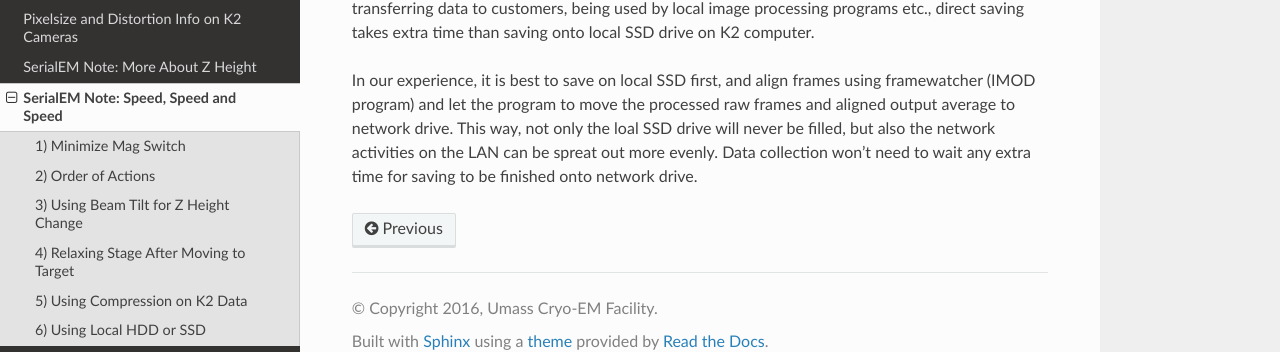
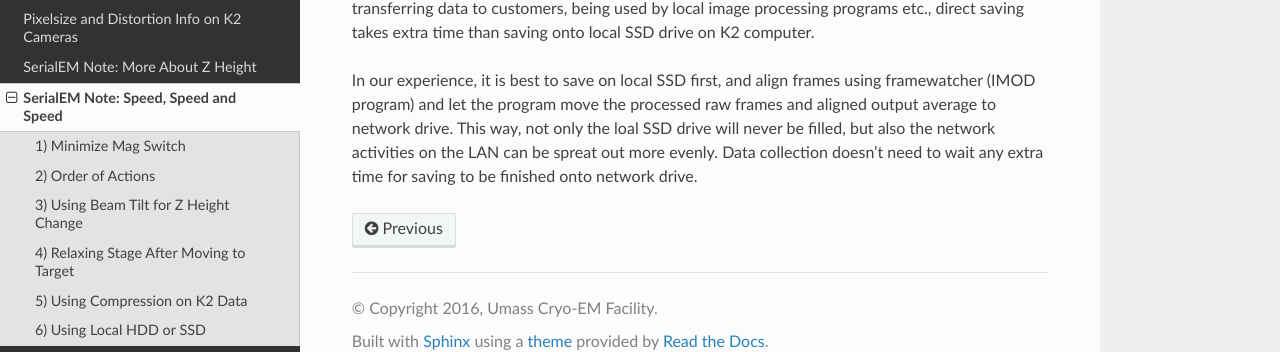
Before and after one commit to xuchen66/sphinx-emdocs, a Sphinx documentation site: the page built from source/serialEM-note-speed-speed-speed.rst, in a window 1280 px wide and 900 px high, scrolled down 3694 px. Shown: the part 522-874 px from the top of the window. Built offline with Sphinx 7.4.7 and the Read the Docs theme 2.0.0, drawn with Linux system fonts in a browser that asks for light colours; pages that are not in the unit, such as notebooks, are missing from menus.

Commit message:
Update serialEM-note-speed-speed-speed.rst

```diff
--- a/source/serialEM-note-speed-speed-speed.rst
+++ b/source/serialEM-note-speed-speed-speed.rst
@@ -160,4 +160,4 @@ Personally, I recommend to use compressed TIFF and without gain normalization ap
 
 It is usually fine to save the frame data directly onto a large size data storage network system. In our systems, a CIFS mount initiates a network drive on K2 computer so that we can directly save to that. However, in the case that the sotrage system is busy doing some other tasks such as transferring data to customers, being used by local image processing programs etc., direct saving takes extra time than saving onto local SSD drive on K2 computer.
 
-In our experience, it is best to save on local SSD first, and align frames using framewatcher (IMOD program) and let the program to move the processed raw frames and aligned output average to network drive. This way, not only the loal SSD drive will never be filled, but also the network activities on the LAN can be spreat out more evenly. Data collection won't need to wait any extra time for saving to be finished onto network drive.
+In our experience, it is best to save on local SSD first, and align frames using framewatcher (IMOD program) and let the program move the processed raw frames and aligned output average to network drive. This way, not only the loal SSD drive will never be filled, but also the network activities on the LAN can be spreat out more evenly. Data collection doesn't need to wait any extra time for saving to be finished onto network drive.
```
